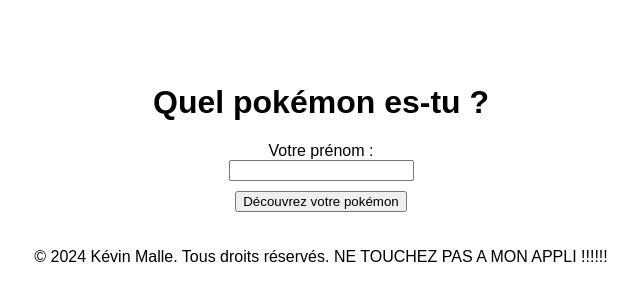
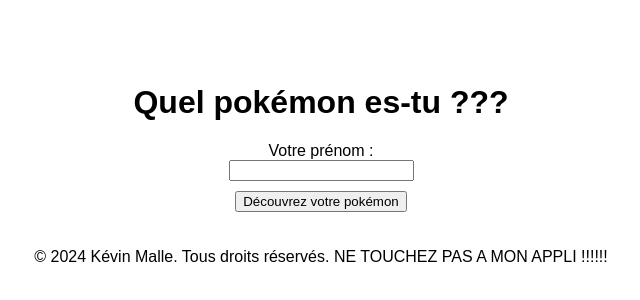
Before and after one commit to KevinMalle/pokemon, a plain HTML site: page index.html in a window 1280 px wide. Shown: the part 228-528 px from the top of the page, without its empty margins (319-959 px from the left). Drawn offline with Linux system fonts and the light colour scheme.

Commit message:
Ajout de "?"

```diff
--- a/index.html
+++ b/index.html
@@ -8,7 +8,7 @@
   </head>
   <body>
     <header>
-      <h1>Quel pokémon es-tu ?</h1>
+      <h1>Quel pokémon es-tu ???</h1>
     </header>
 
     <main>
```
